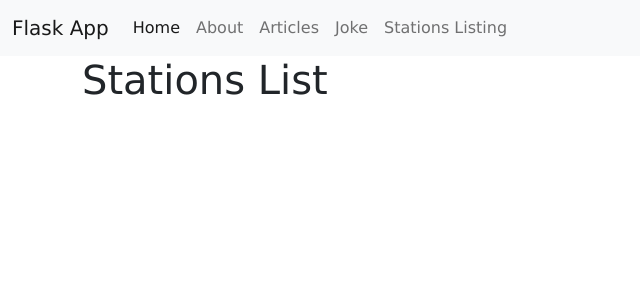
After one commit to TrishZwei/PythonStuff, a Flask app: page /stations in a window 1280 px wide. The commit adds this page. Shown: the top 300 px of the page, without its empty margins (0-640 px from the left). Run offline with Flask 2, Linux system fonts and the light colour scheme; data that the repository does not hold is empty.

Commit message:
Stations Added
Made a stations.html page which links to traintime.html and passes a url variable for the station id.  Updates made to traintime.html to recieve the id.

```diff
--- a/app.py
+++ b/app.py
@@ -14,12 +14,14 @@ app.debug=True
 @app.route('/')
 def index():
 	return render_template('home.html')
+
 @app.route('/about')
 def about():
 	return render_template('about.html')
 
 @app.route('/articles')
 def articles():
+	#articles are found in data.py, def Articles() function returns a dictionary of articles.
 	return render_template('articles.html', articles = Articles)
 
 @app.route('/article/<string:id>/')
@@ -36,41 +38,49 @@ def joke():
 
 	return render_template('joke.html', setup = setup, punchline = punchline)
 
-'''testing api data'''
-@app.route('/traintime', methods=['GET', 'POST'])
-def traintime():
-	#variables created as empty strings as we'll be getting back some string data from the url.
-	station = '120S'
-	url = 'http://mtaapi.herokuapp.com/api?id='+station
-	resp = requests.get(url);
-	times = resp.json()['result']['arrivals']
-	times.sort() #sorts the long list
-	unique_times = [] #creates an empty array to store unique values
+@app.route('/stations', methods=['GET', 'POST'])
+def stations():
+	url = 'http://mtaapi.herokuapp.com/stations' #the url for the stations list
+	resp = requests.get(url)
+	stations = resp.json()['result'] #list with dictionaries inside
 
-	#getting time... can we filter for current time?
-	now = datetime.now()
-	current_time = now.strftime("%H:%M:%S")
+	#sorting magic goes here
+	stations =	sorted(stations, key = lambda d: d['name'])
 
-	counter = 0;
+	return render_template('stations.html', stations = stations)
 
-	for time in times:
-		#checks to see if the time is already in the unique_times list
-		#gets rid of the 24 hour from the data which does not exist since midnight is 00.
-		if time not in unique_times and not (time[0]+time[1] == '24'):
-			#how to check against the current time to get values of the same hour or greater than...
-			if time >= current_time and counter < 10:
-				unique_times.append(time)
-				counter+=1
+'''getting api data on a specific station -- add <string:id> to this like article's above'''
+@app.route('/traintime/<string:id>', methods=['GET', 'POST'])
+def traintime(id):
+	# if id != '':
+		station = id
+		url = 'http://mtaapi.herokuapp.com/api?id='+station
+		resp = requests.get(url);
+		times = resp.json()['result']['arrivals']
+		times.sort() #sorts the long list
+		unique_times = [] #creates an empty array to store unique values
 
-	times = unique_times #resets the value of times to the value of unique_times.
+		#getting time... can we filter for current time?
+		now = datetime.now()
+		current_time = now.strftime("%H:%M:%S")
 
+		counter = 0;
 
+		for time in times:
+			#checks to see if the time is already in the unique_times list
+			#gets rid of the 24 hour from the data which does not exist since midnight is 00.
+			if time not in unique_times and not (time[0]+time[1] == '24'):
+				#how to check against the current time to get values of the same hour or greater than...
+				if time >= current_time and counter < 10:
+					unique_times.append(time)
+					counter+=1
 
+		times = unique_times #resets the value of times to the value of unique_times.
 
-	name = resp.json()['result']['name']
+		name = resp.json()['result']['name']
 
-	return render_template('traintime.html', times = times, name=name, current_time = current_time)
-
+		return render_template('traintime.html', times = times, name=name, current_time = current_time)
+#how do I render a different template if there is no id? or tell the user on the page that an id is needed
 
 if __name__ == '__main__':
 	 app.run(); #host and port can be added into parameters
--- /dev/null
+++ b/templates/error.html
@@ -0,0 +1,6 @@
+{% extends 'layout.html' %}
+
+{% block body %}
+	<h1>Error</h1>
+	<p>You need to supply the id of the station times you want to see. It should look like this: <a href="traintime/120S/">Station 120S</a></p>
+{% endblock %}
--- a/templates/includes/_navbar.html
+++ b/templates/includes/_navbar.html
@@ -18,7 +18,9 @@
         <li class="nav-item">
           <a class="nav-link" href="/joke">Joke</a>
         </li>
-
+        <li class="nav-item">
+          <a class="nav-link" href="/stations">Stations Listing</a>
+        </li>
       </ul>
      <!--  <form class="d-flex">
         <input class="form-control me-2" type="search" placeholder="Search" aria-label="Search">
--- /dev/null
+++ b/templates/stations.html
@@ -0,0 +1,11 @@
+{% extends 'layout.html' %}
+
+{% block body %}
+<h1>Stations List</h1>
+<!-- this is to be a list of stations -->
+<ul class="list-group">
+{% for station in stations %}
+	<li class="list-group-item"><a href="traintime/{{station.id}}"> {{station.name}}</a></li>
+{% endfor %}
+</ul>
+{% endblock %}
--- a/templates/traintime.html
+++ b/templates/traintime.html
@@ -1,11 +1,13 @@
 {% extends 'layout.html' %}
 
 {% block body %}
+<!-- check url for id? if so render below -->
 <h1>Train Times for {{name}} Station</h1>
 <div>Current Time is: {{current_time}}</div>
 {% for x in times %}
 <div>{{x}}</div>
 {% endfor %}
 
-
+<a href="/stations">Back to Stations</a>
+<!-- else render error -->
 {% endblock %}
```
